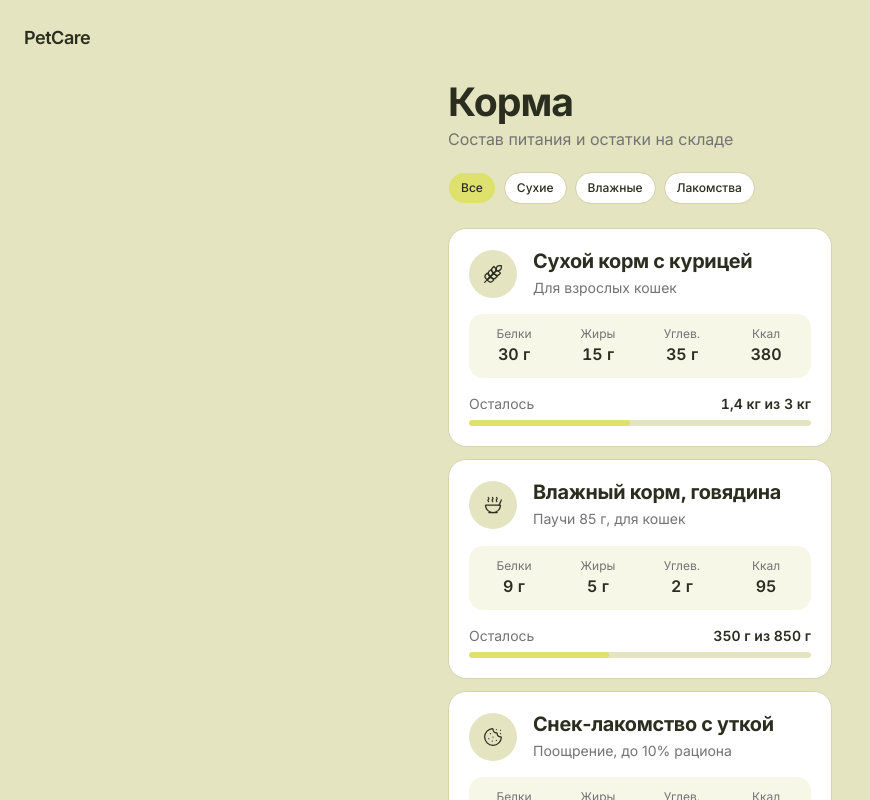
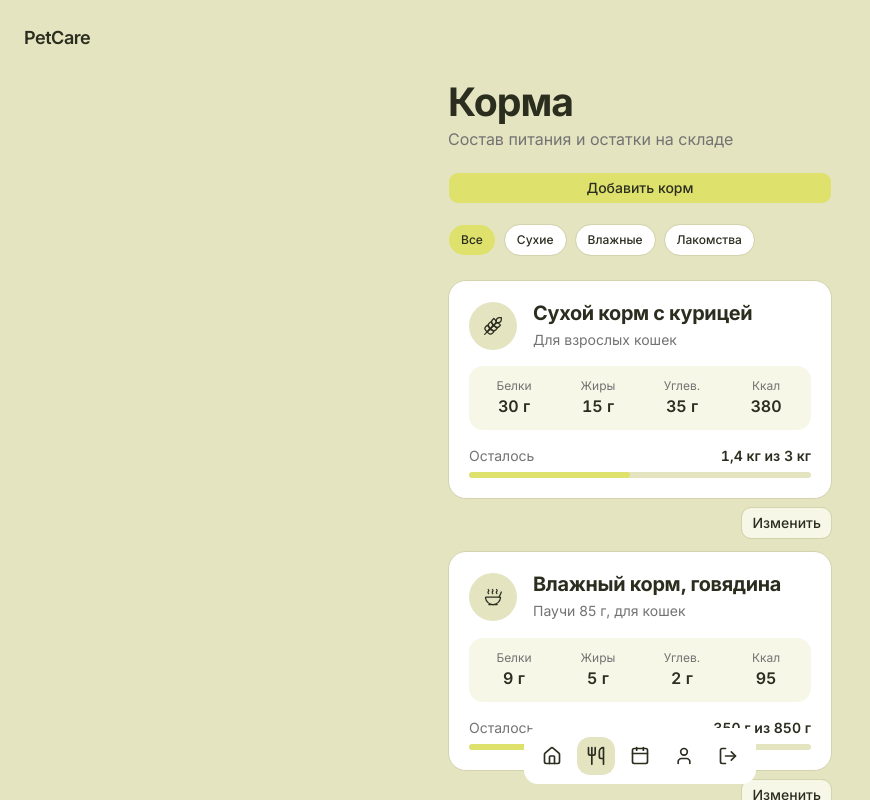
Before and after one commit to Quadrotez/hackaton-prod-22-2026, a Next.js app in the folder frontend/: page /food in a window 1280 px wide. Shown: the top 800 px of the page, without its empty margins (0-870 px from the left). Built offline with nearby package versions, Linux system fonts and the light colour scheme.

Commit message:
nav bar in food page and new features there

```diff
--- a/frontend/app/food/page.tsx
+++ b/frontend/app/food/page.tsx
@@ -1,7 +1,7 @@
 import type { Metadata } from "next";
-import Link from "next/link";
-import { FoodCatalog } from "@/components/food-catalog";
+import { FoodManager } from "@/components/food-manager";
 import type { Food } from "@/lib/card";
+import { PageShell } from "@/components/page-shell";
 
 export const metadata: Metadata = {
   title: "Корма — PetCare",
@@ -49,16 +49,9 @@ const foods: Food[] = [
 
 export default function FoodPage() {
   return (
-    <main className="relative flex min-h-dvh min-w-0 flex-col items-center bg-secondary px-6 pb-28 pt-20 font-normal leading-[1.55] [font-optical-sizing:auto]">
-      <Link
-        href="/me"
-        className="absolute left-6 top-6 rounded-sm text-lg font-semibold tracking-tight outline-none focus-visible:ring-2 focus-visible:ring-foreground"
-      >
-        PetCare
-      </Link>
-      <div className="flex w-full max-w-sm flex-col gap-6">
-        <FoodCatalog foods={foods} />
-      </div>
-    </main>
+    <PageShell>
+      {/* Временное управление кормами: для удаления замените FoodManager на FoodCatalog и его импорт. */}
+      <FoodManager foods={foods} />
+    </PageShell>
   );
 }
--- a/frontend/components/food-catalog.tsx
+++ b/frontend/components/food-catalog.tsx
@@ -12,7 +12,10 @@ const filters: { value: FoodFilter; label: string }[] = [
   { value: "treat", label: "Лакомства" },
 ];
 
-export function FoodCatalog({ foods }: FoodCatalogProps) {
+export function FoodCatalog({ foods, actions, onEdit }: FoodCatalogProps & {
+  actions?: React.ReactNode;
+  onEdit?: (food: FoodCatalogProps["foods"][number]) => void;
+}) {
   const [filter, setFilter] = useState<FoodFilter>("all");
   const filteredFoods = filter === "all"
     ? foods
@@ -29,6 +32,7 @@ export function FoodCatalog({ foods }: FoodCatalogProps) {
             Состав питания и остатки на складе
           </p>
         </div>
+        {actions}
         <div
           role="group"
           aria-label="Фильтр по типу"
@@ -58,7 +62,16 @@ export function FoodCatalog({ foods }: FoodCatalogProps) {
         aria-label="Список кормов"
         className="flex flex-col gap-3"
       >
-        {filteredFoods.map((food) => <FoodCard key={food.id} food={food} />)}
+        {filteredFoods.map((food) => (
+          <div key={food.id} className="flex flex-col gap-2">
+            <FoodCard food={food} />
+            {onEdit && (
+              <Button type="button" variant="outline" className="self-end" aria-label={`Изменить корм: ${food.name}`} onClick={() => onEdit(food)}>
+                Изменить
+              </Button>
+            )}
+          </div>
+        ))}
         {filteredFoods.length === 0 && (
           <p className="rounded-2xl border bg-card p-5 text-center text-sm text-muted-foreground">
             Кормов этого типа пока нет
--- /dev/null
+++ b/frontend/components/food-manager.tsx
@@ -0,0 +1,104 @@
+"use client";
+
+import { useId, useState, type FormEvent } from "react";
+import { FoodCatalog } from "@/components/food-catalog";
+import { Button } from "@/components/ui/button";
+import { Input } from "@/components/ui/input";
+import type { Food, FoodCatalogProps } from "@/lib/card";
+
+// ВРЕМЕННЫЙ БЛОК управления кормами. Можно удалить этот файл и заменить
+// FoodManager на FoodCatalog в app/food/page.tsx. API и FoodCard не затронуты.
+const numericFields = [
+  { name: "protein", label: "Белки, г на 100 г", max: 100 },
+  { name: "fats", label: "Жиры, г на 100 г", max: 100 },
+  { name: "carbohydrates", label: "Углеводы, г на 100 г", max: 100 },
+  { name: "calories", label: "Ккал на 100 г" },
+  { name: "totalGrams", label: "Всего корма, г" },
+  { name: "remainingGrams", label: "Осталось корма, г" },
+] as const;
+
+export function FoodManager({ foods }: FoodCatalogProps) {
+  const [items, setItems] = useState(foods);
+  const [editing, setEditing] = useState<Food | "new" | null>(null);
+  const [error, setError] = useState("");
+  const [status, setStatus] = useState("");
+  const formId = useId();
+  const current = editing && editing !== "new" ? editing : null;
+
+  function open(food: Food | "new") {
+    setError("");
+    setStatus("");
+    setEditing(food);
+  }
+
+  function save(event: FormEvent<HTMLFormElement>) {
+    event.preventDefault();
+    const data = new FormData(event.currentTarget);
+    const name = String(data.get("name") ?? "").trim();
+    const values = Object.fromEntries(numericFields.map(({ name }) => [name, Number(data.get(name))])) as Pick<Food, typeof numericFields[number]["name"]>;
+    const type = data.get("type");
+    if (!name || !["dry", "wet", "treat"].includes(String(type)) ||
+      Object.values(values).some((value) => !Number.isFinite(value) || value < 0) ||
+      values.totalGrams <= 0 || values.remainingGrams > values.totalGrams ||
+      values.protein > 100 || values.fats > 100 || values.carbohydrates > 100) {
+      setError("Проверьте данные: остаток не может превышать общий вес, а БЖУ — 100 г.");
+      return;
+    }
+    const food: Food = {
+      ...values,
+      id: current?.id ?? crypto.randomUUID(),
+      name,
+      description: String(data.get("description") ?? "").trim(),
+      type: type as Food["type"],
+    };
+    setItems((previous) => current ? previous.map((item) => item.id === current.id ? food : item) : [...previous, food]);
+    setEditing(null);
+    setStatus(current ? "Корм изменён" : "Корм добавлен. Он доступен в соответствующем фильтре.");
+  }
+
+  return (
+    <>
+      <FoodCatalog foods={items} onEdit={open} actions={
+        <Button type="button" onClick={() => open("new")}>Добавить корм</Button>
+      } />
+      <p role="status" className="text-sm text-muted-foreground">{status}</p>
+      {editing && (
+        <section aria-labelledby={`${formId}-title`} className="rounded-2xl border bg-card p-5">
+          <h2 id={`${formId}-title`} className="text-lg font-semibold">{current ? "Изменить корм" : "Добавить корм"}</h2>
+          <p className="mt-1 text-sm text-muted-foreground">Изменения сохраняются до перезагрузки страницы.</p>
+          <form key={current?.id ?? "new"} onSubmit={save} className="mt-4 flex flex-col gap-4">
+            <label className="flex flex-col gap-1 text-sm">
+              Название
+              <Input name="name" required maxLength={150} defaultValue={current?.name} autoFocus />
+            </label>
+            <label className="flex flex-col gap-1 text-sm">
+              Описание
+              <Input name="description" maxLength={300} defaultValue={current?.description} />
+            </label>
+            <label className="flex flex-col gap-1 text-sm">
+              Тип корма
+              <select name="type" defaultValue={current?.type ?? "dry"} className="h-9 rounded-lg border bg-background px-2">
+                <option value="dry">Сухой</option>
+                <option value="wet">Влажный</option>
+                <option value="treat">Лакомство</option>
+              </select>
+            </label>
+            <div className="grid grid-cols-2 gap-3">
+              {numericFields.map((field) => (
+                <label key={field.name} className="flex flex-col gap-1 text-sm">
+                  {field.label}
+                  <Input name={field.name} type="number" required min={field.name === "totalGrams" ? 0.01 : 0} max={"max" in field ? field.max : undefined} step="0.01" defaultValue={current?.[field.name] ?? 0} />
+                </label>
+              ))}
+            </div>
+            {error && <p role="alert" className="text-sm text-destructive">{error}</p>}
+            <div className="flex flex-wrap gap-2">
+              <Button type="submit">Сохранить</Button>
+              <Button type="button" variant="outline" onClick={() => setEditing(null)}>Отмена</Button>
+            </div>
+          </form>
+        </section>
+      )}
+    </>
+  );
+}
```
